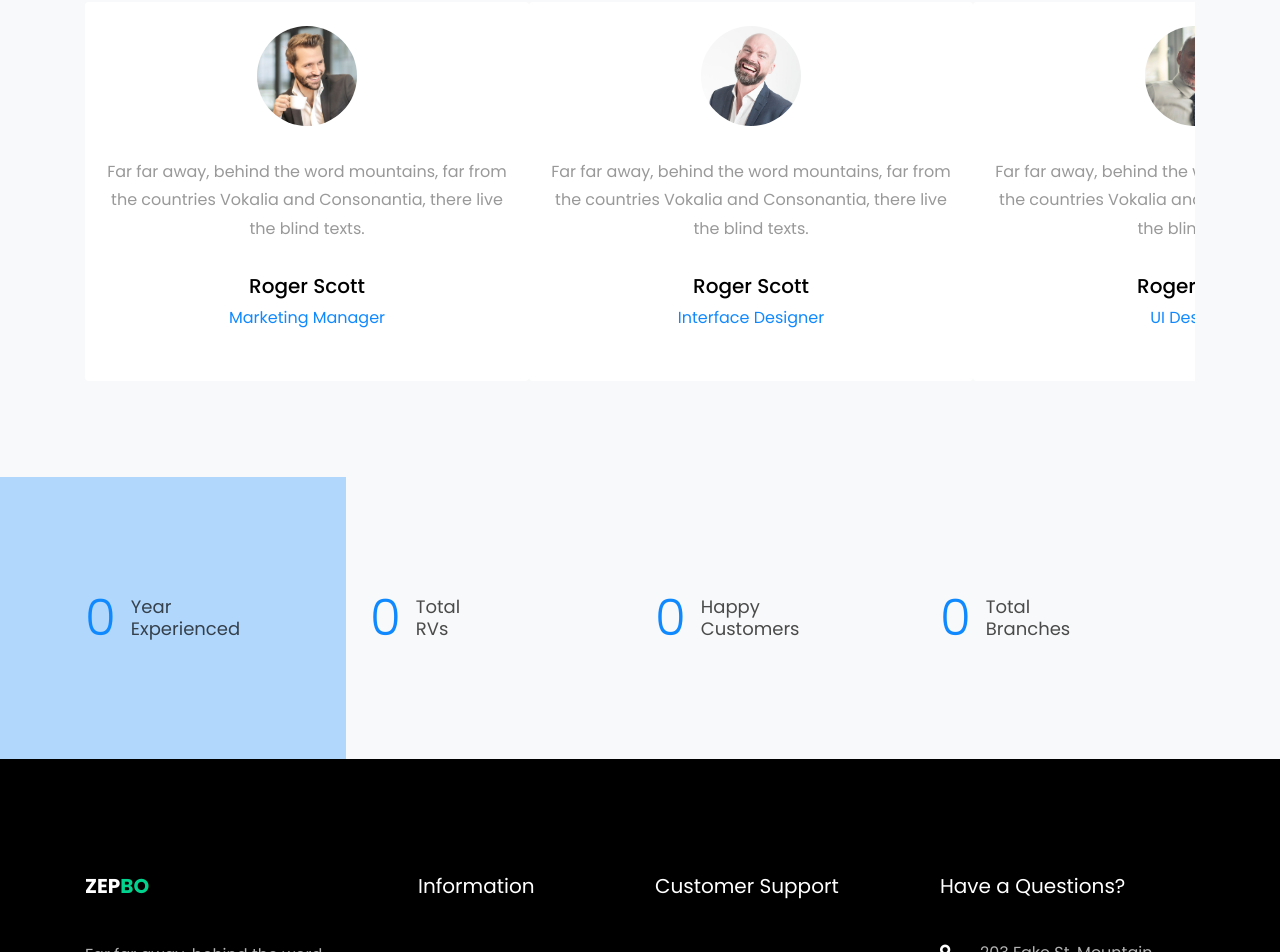
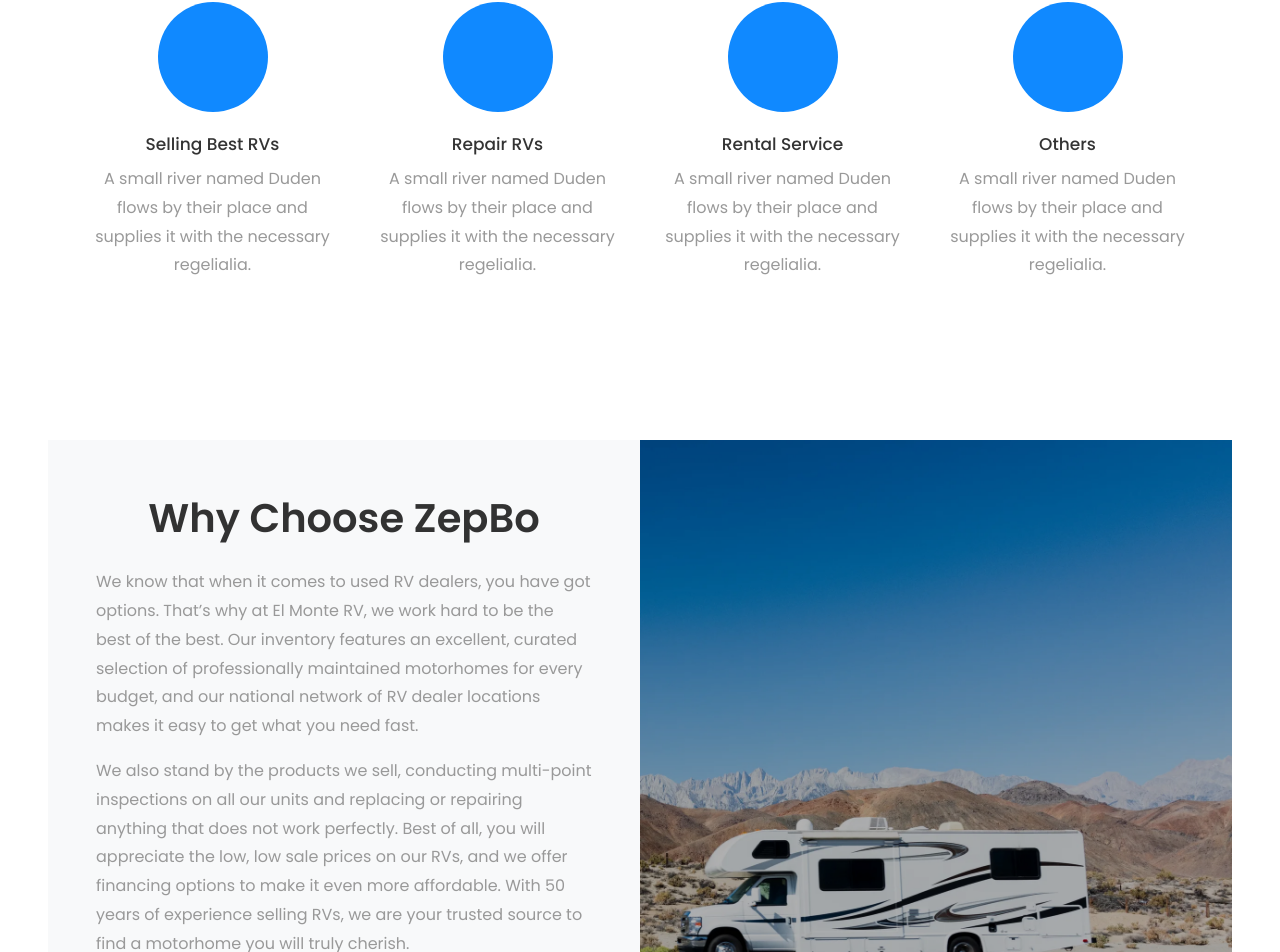
Before and after one commit to codebeast0420/car-rental-zepbo, a Next.js app: page /about in a window 1280 px wide. Shown: the part 2384-3336 px from the top of the page. Built offline with nearby package versions, Linux system fonts and the light colour scheme.

Commit message:
add services and why choose section to about page

```diff
--- a/pages/about.tsx
+++ b/pages/about.tsx
@@ -9,11 +9,16 @@ import React, { FC } from 'react';
 import { Swiper, SwiperSlide } from 'swiper/react';
 import 'swiper/css';
 import 'swiper/css/navigation'
-import { Pagination } from "swiper";
+import SwiperCore, { Pagination, Autoplay } from "swiper";
 import SiteState from '@/src/components/Landing/siteState';
 import OurStory from '@/src/components/about/ourStory';
+import Services from '@/src/components/Landing/services';
+import Service from '@/src/components/Landing/service';
+import WhyChoose from '@/src/components/about/whyChoose';
 
 const About: FC = () => {
+
+	SwiperCore.use([Autoplay, Pagination]);
 
 	return (
 		<MainTheme>
@@ -50,10 +55,24 @@ const About: FC = () => {
 					RV dealer. With this goal in mind, we offer our customers one-stop shopping.'
 				img='images/our_story.jpg'
 			/>
+			<Services>
+				<Service title='Selling Best RVs' description='A small river named Duden flows by their place and supplies it with the necessary regelialia.' />
+				<Service title='Repair RVs' description='A small river named Duden flows by their place and supplies it with the necessary regelialia.' />
+				<Service title='Rental Service' description='A small river named Duden flows by their place and supplies it with the necessary regelialia.' />
+				<Service title='Others' description='A small river named Duden flows by their place and supplies it with the necessary regelialia.' />
+			</Services>
+			<WhyChoose
+				title='Why Choose ZepBo'
+				img='images/why-choose.jpg'
+			/>
 			<ClientSection>
 				<Swiper
 					pagination={true}
 					modules={[Pagination]}
+					autoplay={{
+						"delay": 2500,
+						"disableOnInteraction": false
+					}}
 					breakpoints={{
 						320: {
 							// direction: "vertical",
--- /dev/null
+++ b/src/components/about/whyChoose.tsx
@@ -0,0 +1,23 @@
+import React, { FC } from "react";
+import { TitleDescriptionType } from "@/src/type";
+
+const WhyChoose: FC<TitleDescriptionType> = (props) => {
+	return (
+		<div className='ftco-intro justify-content-start m-5' style={{ backgroundImage: `url(${props.img})`, position: 'relative' }}>
+			<div className='our-story ftco-intro' style={{ backgroundImage: `url('images/why-choose.jpg')` }}></div>
+			<div className='heading-section col-md-6 bg-light justify-content-center d-flex flex-column p-5'>
+				<h2 className='mb-3 text-center'>{props.title}</h2>
+				<p className='mt-1'>We know that when it comes to used RV dealers, you have got options. That’s why at El Monte RV, we work hard to be the best of the best.
+					Our inventory features an excellent, curated selection of professionally maintained motorhomes for
+					every budget, and our national network of RV dealer locations makes it easy to get what you need fast.</p>
+				<p>We also stand by the products we sell, conducting multi-point inspections on all our units
+					and replacing or repairing anything that does not work perfectly.
+					Best of all, you will appreciate the low, low sale prices on our RVs, and we offer financing options
+					to make it even more affordable. With 50 years of experience selling RVs, we are your trusted source
+					to find a motorhome you will truly cherish.</p>
+			</div>
+		</div>
+	)
+}
+
+export default WhyChoose;
```
Also changed, not shown: public/images/why-choose.jpg (added).
